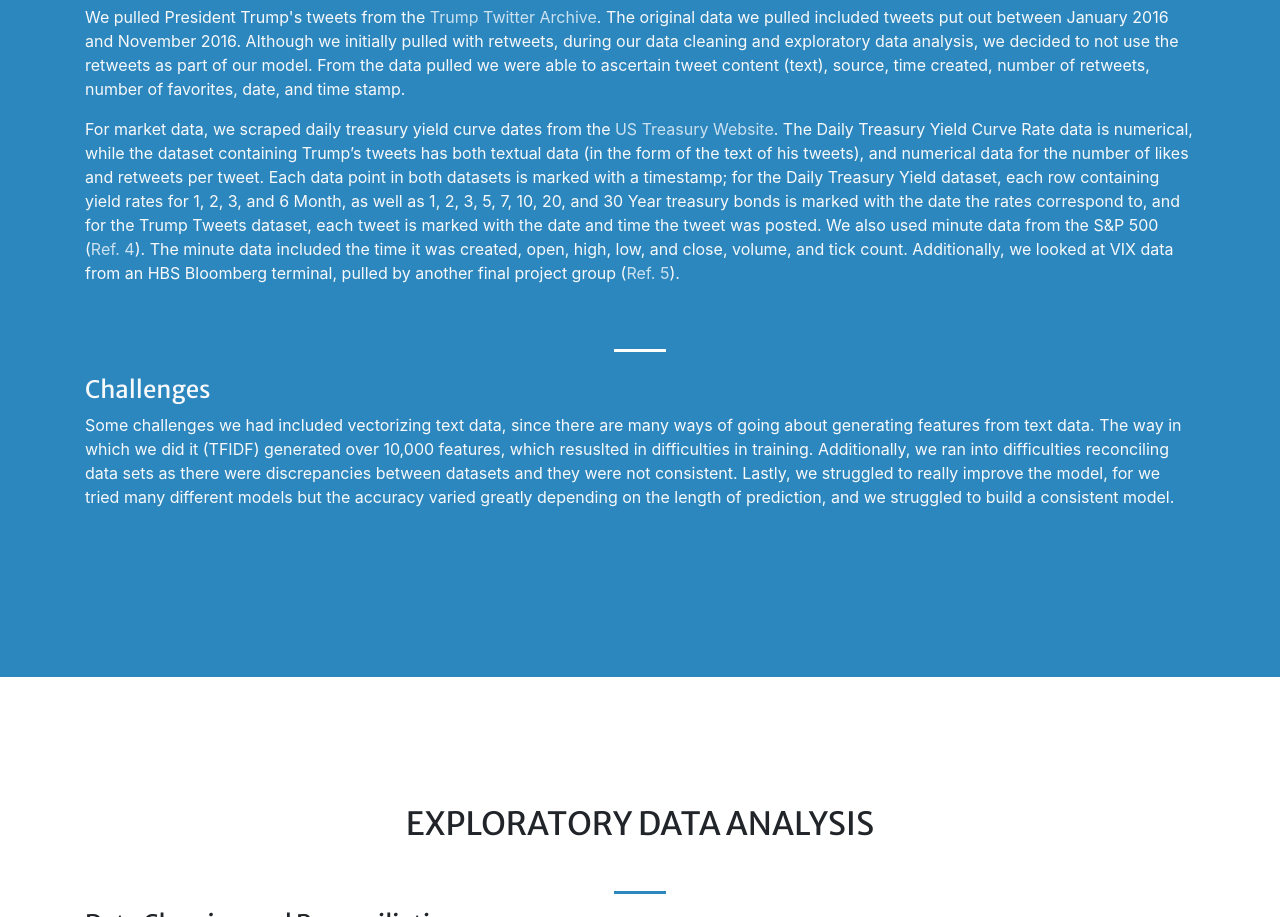
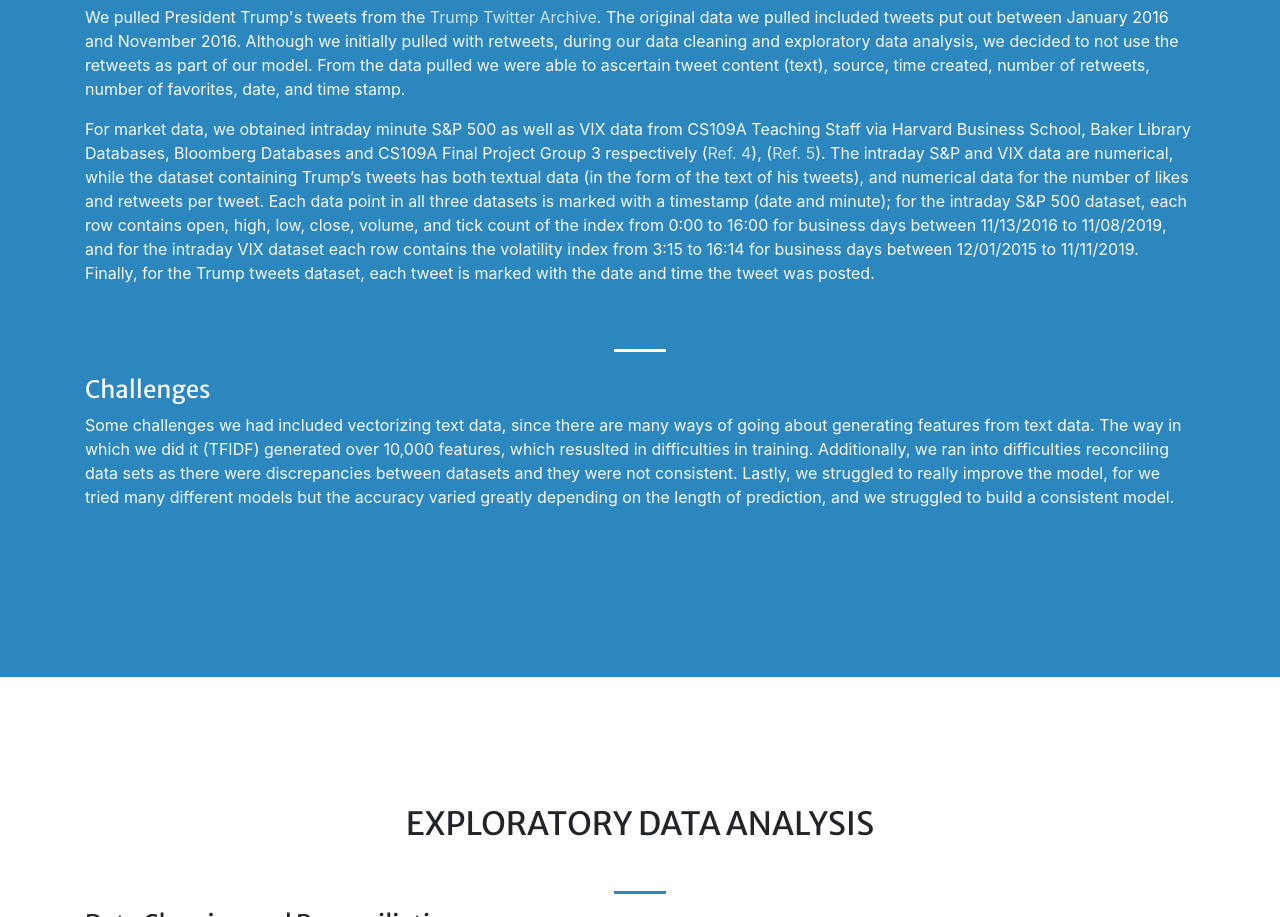
Before and after one commit to alsa9/alsa9.github.io, a website with bundled scripts: page index.html in a window 1280 px wide. Shown: the part 2156-3073 px from the top of the page. Built offline with nearby package versions, Linux system fonts and the light colour scheme.

Commit message:
index.html

```diff
--- a/index.html
+++ b/index.html
@@ -107,7 +107,7 @@
           We pulled President Trump's tweets from the <a class = "text-white-75" href = "http://www.trumptwitterarchive.com/archive" target="_blank">Trump Twitter Archive</a>. The original data we pulled included tweets put out between January 2016 and November 2016. Although we initially pulled with retweets, during our data cleaning and exploratory data analysis, we decided to not use the retweets as part of our model. From the data pulled we were able to ascertain tweet content (text), source, time created, number of retweets, number of favorites, date, and time stamp.
         </p>
         <p class="talign-items-start text-light">
-          For market data, we scraped daily treasury yield curve dates from the <a class = "text-white-75" href = "https://home.treasury.gov/" target="_blank">US Treasury Website</a>. The Daily Treasury Yield Curve Rate data is numerical, while the dataset containing Trump’s tweets has both textual data (in the form of the text of his tweets), and numerical data for the number of likes and retweets per tweet. Each data point in both datasets is marked with a timestamp; for the Daily Treasury Yield dataset, each row containing yield rates for 1, 2, 3, and 6 Month, as well as 1, 2, 3, 5, 7, 10, 20, and 30 Year treasury bonds is marked with the date the rates correspond to, and for the Trump Tweets dataset, each tweet is marked with the date and time the tweet was posted. We also used minute data from the S&P 500 (<a class = "text-white-75" href="#references">Ref. 4</a>).  The minute data included the time it was created, open, high, low, and close, volume, and tick count. Additionally, we looked at VIX data from an HBS Bloomberg terminal, pulled by another final project group (<a class = "text-white-75" href="#references">Ref. 5</a>).
+          For market data, we obtained intraday minute S&P 500 as well as VIX data from CS109A Teaching Staff via Harvard Business School, Baker Library Databases, Bloomberg Databases and CS109A Final Project Group 3 respectively (<a class = "text-white-75" href="#references">Ref. 4</a>), (<a class = "text-white-75" href="#references">Ref. 5</a>). The intraday S&P and VIX data are numerical, while the dataset containing Trump’s tweets has both textual data (in the form of the text of his tweets), and numerical data for the number of likes and retweets per tweet. Each data point in all three datasets is marked with a timestamp (date and minute); for the intraday S&P 500 dataset, each row contains open, high, low, close, volume, and tick count of the index from 0:00 to 16:00 for business days between 11/13/2016 to 11/08/2019, and for the intraday VIX dataset each row contains the volatility index from 3:15 to 16:14 for business days between 12/01/2015 to 11/11/2019. Finally, for the Trump tweets dataset, each tweet is marked with the date and time the tweet was posted.
         </p><br>
         <hr class="divider light my-4">
         <h4 class = "align-self-start text-light">Challenges</h4>
```
